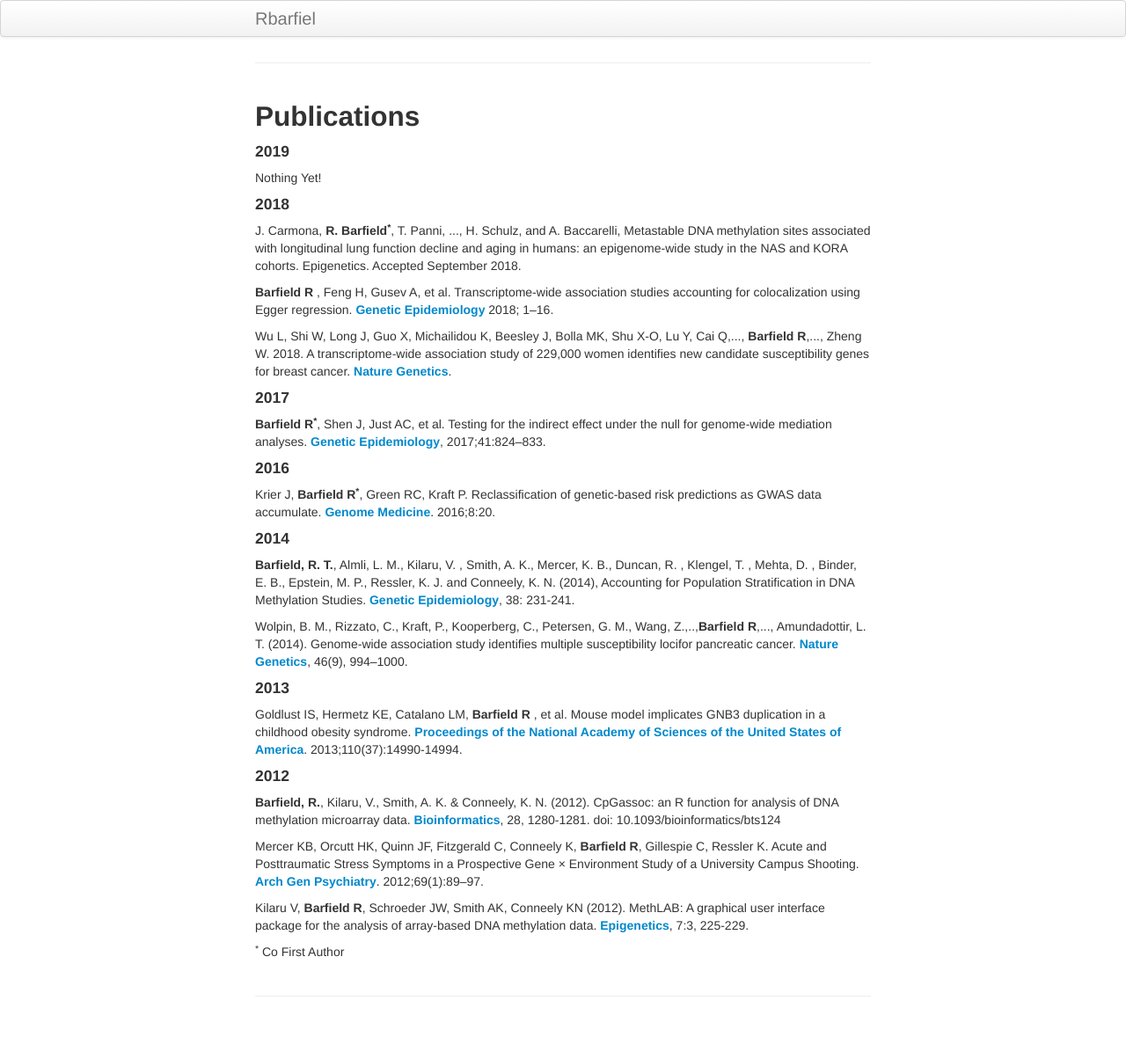
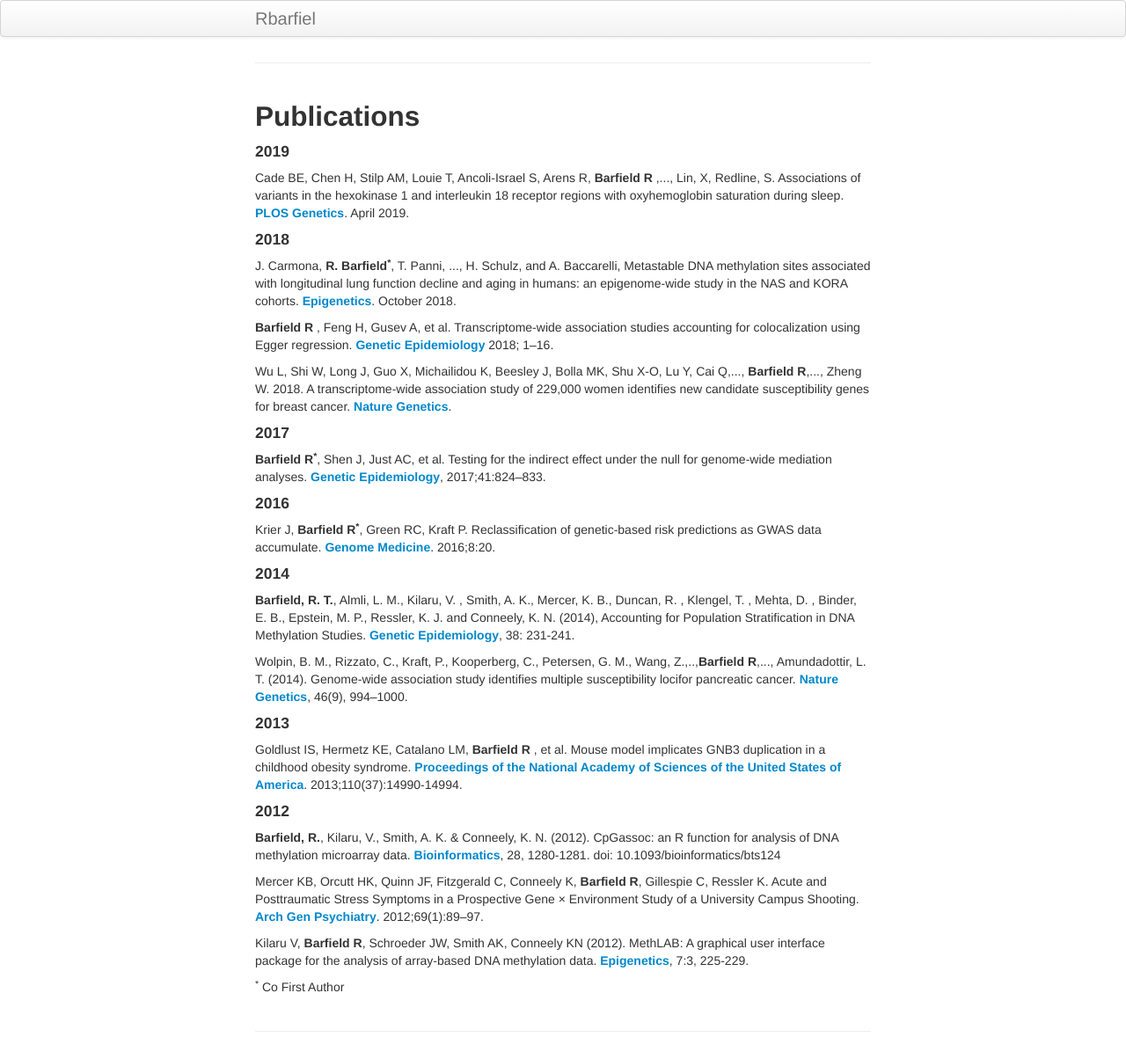
Before and after one commit to rbarfield/Barfield_website, a Jekyll site: the page built from pages/publications.md, in a window 1280 px wide. Shown: the whole page at 88% size. Built offline with Jekyll 4.4.1, drawn with Linux system fonts in a browser that asks for light colours; before the commit the page ends 1164 px from its top, so only the background shows below that.

Commit message:
Update publications.md

```diff
--- a/pages/publications.md
+++ b/pages/publications.md
@@ -5,12 +5,12 @@ layout: page
 <h2> Publications
 
 <h4 id="2019">2019</h4>
-<p>Nothing Yet!</p>
+
+<p>Cade BE, Chen H, Stilp AM, Louie T, Ancoli-Israel S, Arens R, <b>Barfield R </b>,..., Lin, X, Redline, S. Associations of variants in the hexokinase 1 and interleukin 18 receptor regions with oxyhemoglobin saturation during sleep. <a href="https://www.ncbi.nlm.nih.gov/pubmed/30990817"><b>PLOS Genetics</b></a>. April 2019.</p>
 
 <h4 id="2018">2018</h4>
 
-
-<p>J. Carmona, <b>R. Barfield<sup>*</sup></b>, T. Panni, ..., H. Schulz, and A. Baccarelli, Metastable DNA methylation sites associated with longitudinal lung function decline and aging in humans: an epigenome-wide study in the NAS and KORA cohorts. Epigenetics. Accepted September 2018. </p>
+<p>J. Carmona, <b>R. Barfield<sup>*</sup></b>, T. Panni, ..., H. Schulz, and A. Baccarelli, Metastable DNA methylation sites associated with longitudinal lung function decline and aging in humans: an epigenome-wide study in the NAS and KORA cohorts. <a href="https://www.ncbi.nlm.nih.gov/pubmed/30343628"><b>Epigenetics</b></a>. October 2018. </p>
 
 <p><b>Barfield R </b>, Feng H, Gusev A, et al. Transcriptome‐wide association studies accounting for colocalization using Egger regression.  <a href="https://doi.org/10.1002/gepi.22131"><b>Genetic Epidemiology</b></a> 2018; 1–16.</p>
 
```
